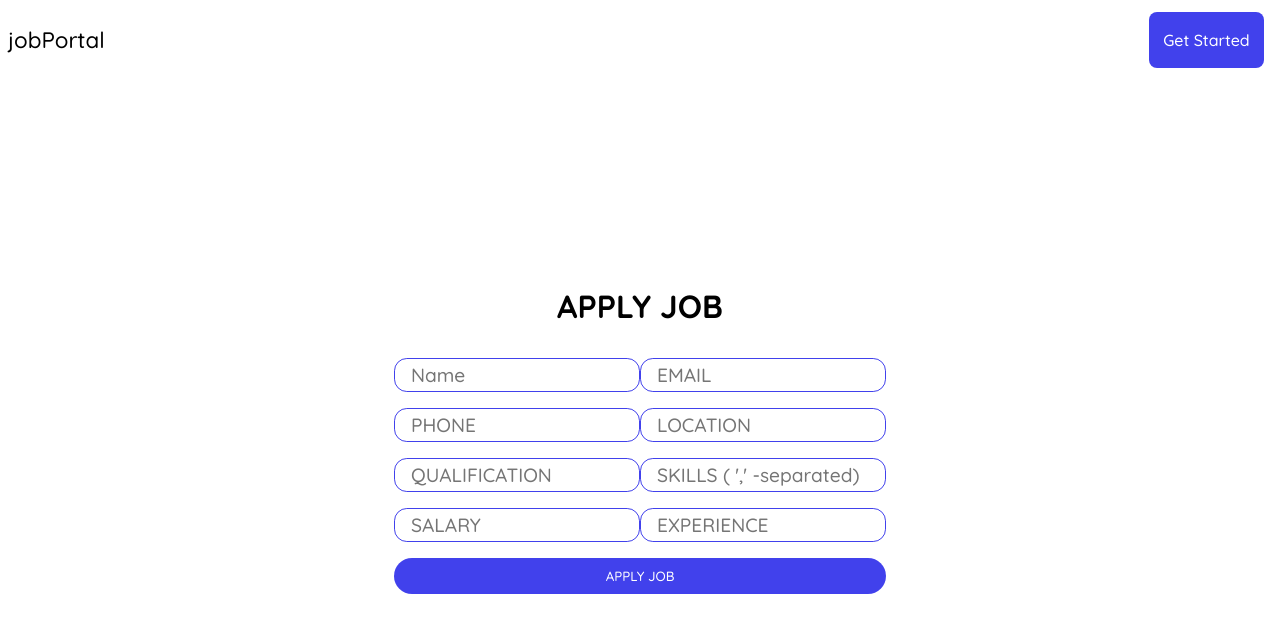
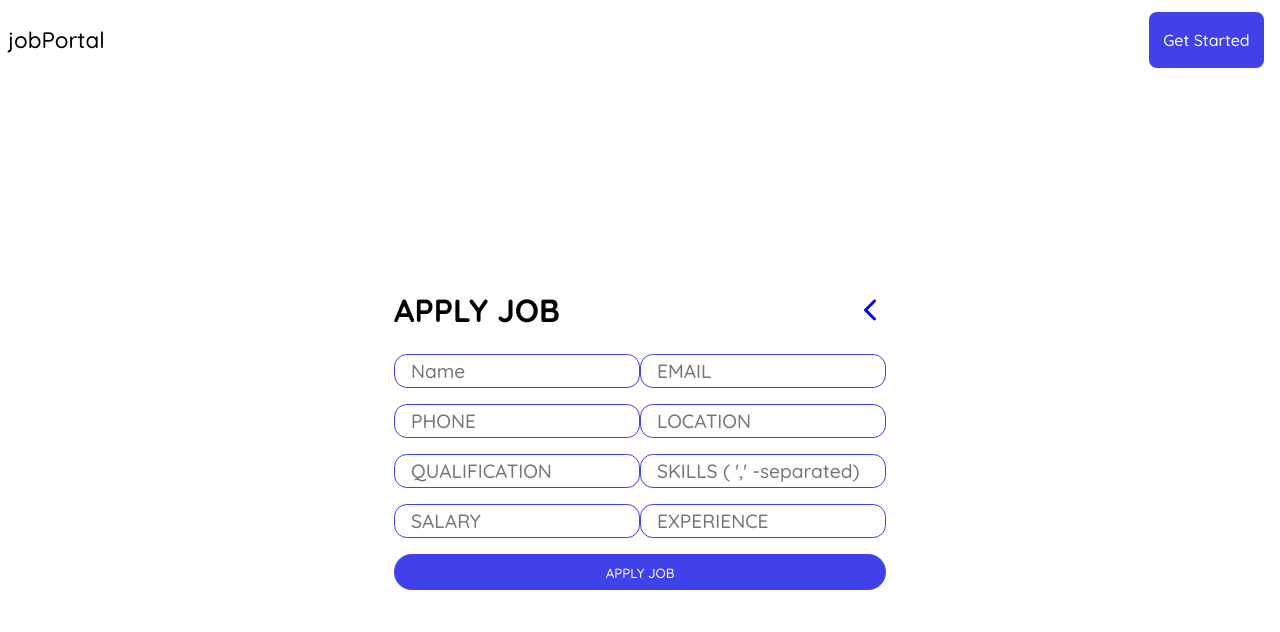
Before and after one commit to RAHULANUP/JobPortal, a React (Create React App) app: page /apply-job/1 in a window 1280 px wide. Shown: the top 632 px of the page. Built offline with nearby package versions, Linux system fonts and the light colour scheme.

Commit message:
card border radius changed

```diff
--- a/src/components/AppliedCard/AppliedCard.css
+++ b/src/components/AppliedCard/AppliedCard.css
@@ -3,6 +3,7 @@
     height:20%;
     width:90%;
     margin:1rem 0;
+    border-radius:1rem;
     box-shadow:0px 0px 17px -10px rgba(65,65,236,0.75);
     display:flex;
     justify-content: space-between;
--- a/src/components/Applyjob/Applyjob.css
+++ b/src/components/Applyjob/Applyjob.css
@@ -0,0 +1,43 @@
+.job__main_container{
+    width:100%;
+    height:90vh;
+    display:flex;
+    justify-content:center;
+    align-items:center;
+}
+.back__arrow{
+    font-size:2rem;
+    margin-bottom:1rem;
+}
+.post__job>form>div>div>input{
+    margin-bottom:1rem;
+    border:0.3px solid rgb(65,65,236);
+    width:100%;
+    height:2rem;
+    font-size:1.2rem;
+    border-radius:0.8rem;
+    padding:1rem;
+}
+.post__job>form>div{
+    display:flex;
+    justify-content: space-between;
+    align-items:center;
+}
+.post__job>form>h1{
+    text-align:center;
+    margin-bottom:2rem;
+
+}
+.post__job>form>button{
+    width:100%;
+    height:2.2rem;
+    border-radius:2rem;
+    border:none;
+    background-color:rgb(65,65,236);
+    color:rgb(255, 255, 255);
+    transition:0.3s all;
+}
+.post__job>form>button:hover{
+    color:rgb(65,65,236);
+    background-color:rgb(255,255,255);
+}
--- a/src/components/Applyjob/Applyjob.jsx
+++ b/src/components/Applyjob/Applyjob.jsx
@@ -1,7 +1,11 @@
 import React, { useState } from 'react';
-import { useNavigate,useParams } from 'react-router-dom';
+import './Applyjob.css';
+
+import { Link,useNavigate,useParams } from 'react-router-dom';
+
 import axios from 'axios';
-import './Applyjob.css';
+
+import { IoIosArrowBack } from "react-icons/io";
 
 function Applyjob() {
     const {jobId} = useParams();
@@ -54,7 +58,10 @@ function Applyjob() {
             <div className="job__main_container">
                 <div className="post__job">
                     <form onSubmit={handleApplyJob}>
-                        <h1>APPLY JOB</h1>
+                        <div>
+                            <h1>APPLY JOB</h1>
+                            <Link to="/seeker" className='back__arrow'><IoIosArrowBack /></Link>
+                        </div>
                         <div>
                             <div>
                                 <input
@@ -110,7 +117,7 @@ function Applyjob() {
                                 />
                             </div>
                         </div>
-                        <div className="with__dropdown">
+                        <div>
                             <div>
                                 <input
                                     type="text"
--- a/src/components/RecruiterCard/RecruiterCard.css
+++ b/src/components/RecruiterCard/RecruiterCard.css
@@ -3,13 +3,13 @@
     height:20%;
     width:100%;
     padding:1rem;
+    border-radius:1rem;
     box-shadow:0px 0px 17px -10px rgba(65,65,236,0.75);
     display:flex;
     justify-content: space-between;
     align-items:center;
 }
 .del__update{
-    width:30%;
     display:flex;
     justify-content: space-around;
     align-items:center;
--- a/src/components/RecruiterCard/RecruiterCard.jsx
+++ b/src/components/RecruiterCard/RecruiterCard.jsx
@@ -1,4 +1,5 @@
 import React, { useEffect, useState } from 'react';
+import "./RecruiterCard.css";
 import axios from 'axios';
 import { FiTarget } from "react-icons/fi";
 import { GrUpdate } from "react-icons/gr";
--- a/src/components/SeekerCard/SeekerCard.css
+++ b/src/components/SeekerCard/SeekerCard.css
@@ -3,6 +3,7 @@
     height:20%;
     width:90%;
     margin:1rem 0;
+    border-radius:1rem;
     box-shadow:0px 0px 17px -10px rgba(65,65,236,0.75);
     display:flex;
     justify-content: space-between;
@@ -18,7 +19,8 @@
 button{
     width:100%;
     height:2.2rem;
-    border-radius:2rem;
+    padding:0.65rem;
+    border-radius:0.5rem;
     border:none;
     background-color:rgb(65,65,236);
     color:rgb(255, 255, 255);
--- a/src/components/SeekerCard/SeekerCard.jsx
+++ b/src/components/SeekerCard/SeekerCard.jsx
@@ -35,7 +35,7 @@ function SeekerCard({search}) {
               <p>{job.description}</p>
             </div>
             <div className='apply'>
-                <Link to={`/apply-job/${job._id}`}><button>Easy Apply</button></Link>
+                <Link to={`/apply-job/${job._id}`}><button>Apply</button></Link>
             </div>
           </div>
           ))}
--- a/src/components/ViewApplicants/ViewApplicants.css
+++ b/src/components/ViewApplicants/ViewApplicants.css
@@ -0,0 +1,19 @@
+.view__applicants{
+    margin-left:2rem;
+}
+
+.view__applicants>h1{
+    border-bottom:3px solid rgb(177,177,243);
+    width:90%;
+}
+.card__container{
+    margin:1rem 1rem;
+    height:20%;
+    width:90%;
+    margin:1rem 0;
+    border-radius:1rem;
+    box-shadow:0px 0px 17px -10px rgba(65,65,236,0.75);
+    display:flex;
+    justify-content: space-between;
+    align-items:center;
+}
--- a/src/components/ViewApplicants/ViewApplicants.jsx
+++ b/src/components/ViewApplicants/ViewApplicants.jsx
@@ -1,4 +1,5 @@
 import React, { useState, useEffect } from 'react';
+import "./ViewApplicants.css";
 import axios from 'axios';
 import { useParams } from 'react-router-dom';
 
@@ -27,6 +28,7 @@ function ViewApplicants() {
 
     return (
         <>
+            <div className="view__applicants">
                 <h1>JOB APPLICANTS</h1>
                 <div>
                     {applicantsData.length > 0 ? (
@@ -50,6 +52,7 @@ function ViewApplicants() {
                         <p>No applicants available</p>
                     )}
                 </div>
+            </div>
         </>
     );
 }
```
Lines whose indentation alone changed are shown as unchanged.
